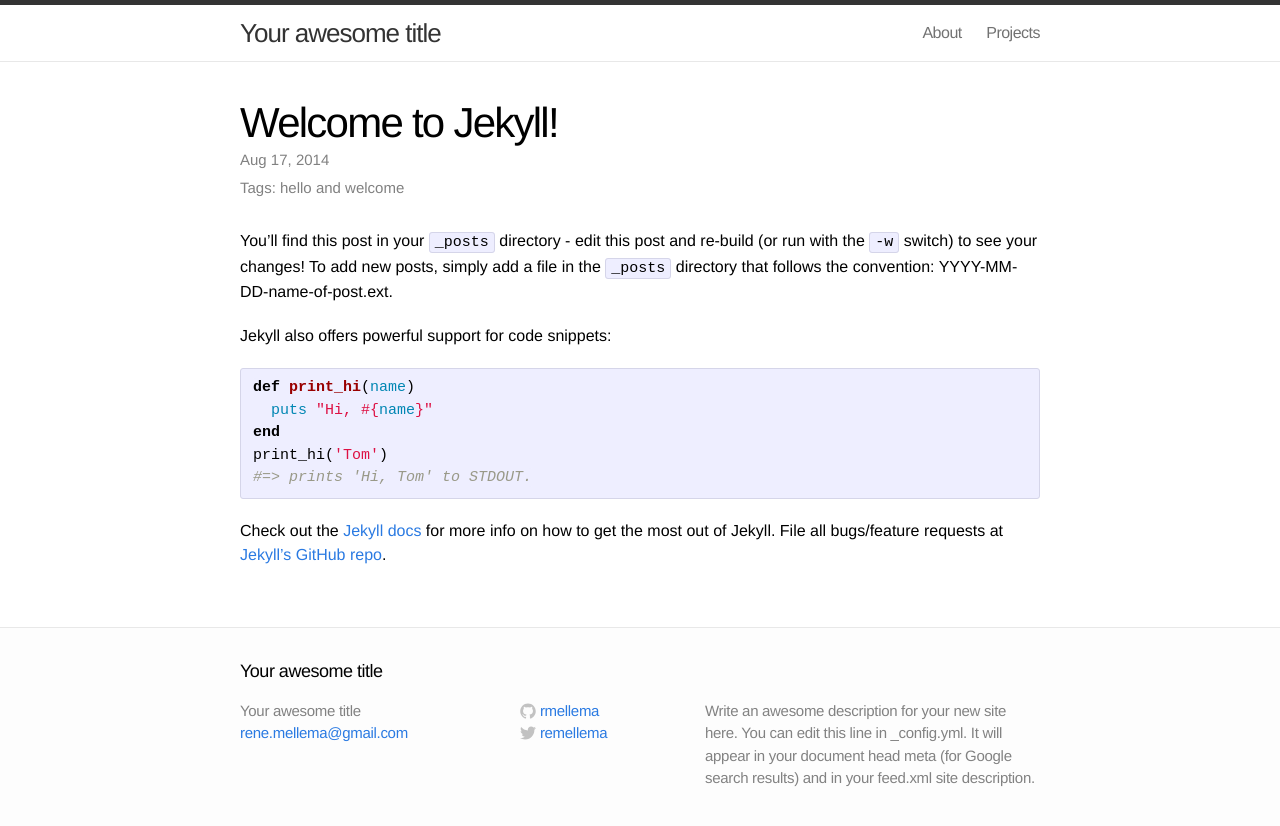
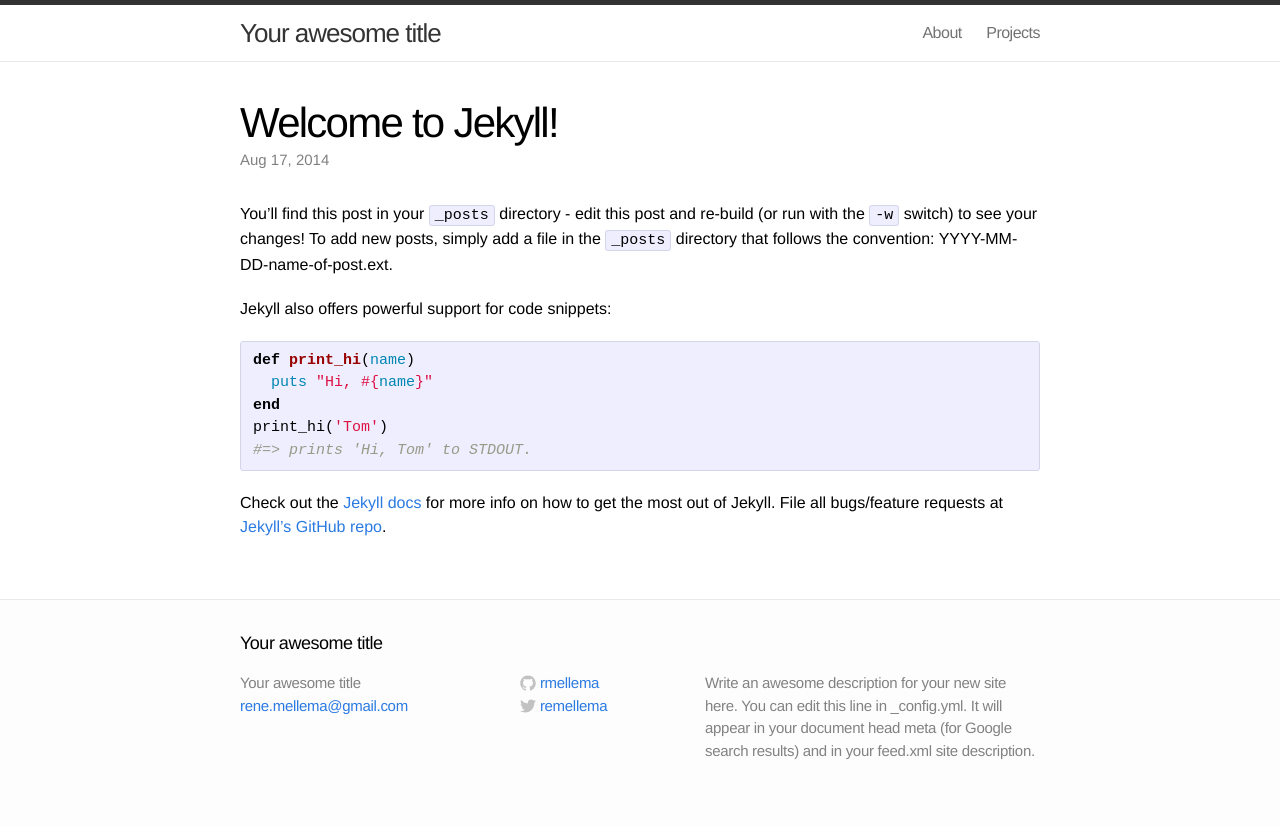
Before and after one commit to rmellema/rmellema.github.io, a Jekyll site: the page built from _posts/2014-08-17-welcome-to-jekyll.markdown, in a window 1280 px wide. Shown: the top 826 px of the page. Built offline with Jekyll 4.4.1, drawn with Linux system fonts in a browser that asks for light colours.

Commit message:
Removed the tags thingy again It didn't work when no tags were present

```diff
--- a/_layouts/post.html
+++ b/_layouts/post.html
@@ -6,7 +6,7 @@ layout: default
   <header class="post-header">
     <h1>{{ page.title }}</h1>
     <p class="meta">{{ page.date | date: "%b %-d, %Y" }}{% if page.author %} • {{ page.author }}{% endif %}{% if page.meta %} • {{ page.meta }}{% endif %}</p>
-    <p class="meta">{% if page.tags %}Tags: {{ page.tags | sort | array_to_sentence_string }}{% endif %}</p>
+    <!-- <p class="meta">{% if page.tags %}Tags: {{ page.tags | sort | array_to_sentence_string }}{% endif %}</p> -->
   </header>
 
   <article class="post-content">
```
